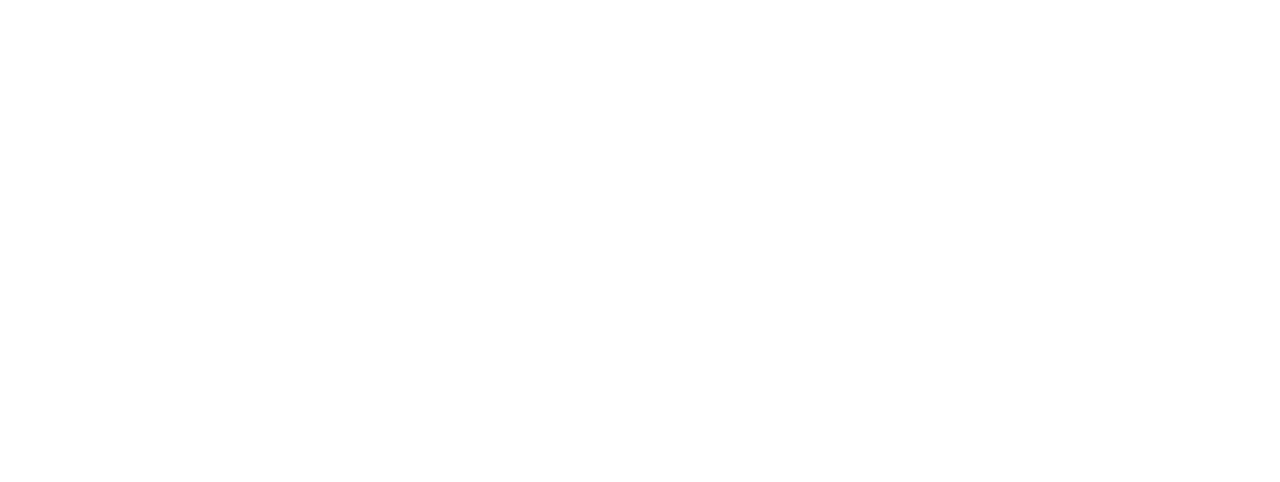
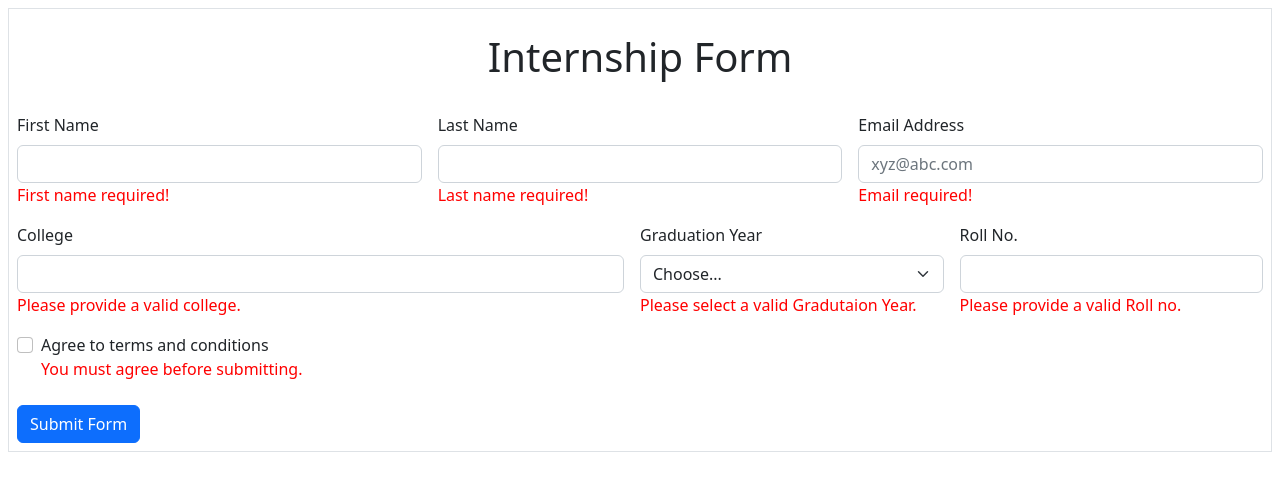
Before and after one commit to acciojob/bootstrap-form-easy-Powerpoffgirl, a website: page main.html in a window 1280 px wide. Drawn offline with nearby package versions, Linux system fonts and the light colour scheme.

Commit message:
completed

```diff
--- a/index.js
+++ b/index.js
@@ -1,6 +1,7 @@
 // This file is not to be modified. Please ignore this.
 // We will understand all of this later in the course.
 // DO NOT MODIFY THIS FILE
+var alertText = document.getElementById("alert-text");
 
 const express = require('express');
 const path = require('path');
--- a/main.html
+++ b/main.html
@@ -1,16 +1,63 @@
-<!DOCTYPE html>
+<!doctype html>
+<html lang="en">
+  <head>
+    <meta charset="utf-8">
+    <meta name="viewport" content="width=device-width, initial-scale=1">
+    <title>Assingment 7 Problem 3</title>
+    <link href="https://cdn.jsdelivr.net/npm/bootstrap@5.2.3/dist/css/bootstrap.min.css" rel="stylesheet" integrity="sha384-rbsA2VBKQhggwzxH7pPCaAqO46MgnOM80zW1RWuH61DGLwZJEdK2Kadq2F9CUG65" crossorigin="anonymous">
+	<link>
+</head>
+  <body>
+	<form class="m-2 border">
+		<h1 class="text-center m-4">Internship Form</h1>
+		<div class="row1 d-flex">
+			<div class=" w-100 m-2">
+				<label for="firstname" class="form-label">First Name</label>
+				<input type="text" class="form-control" id="firstname" aria-describedby="emailHelp">
+				<div id="alert-text" style="color: red;">First name required!</div>
+			  </div>
+			<div class=" w-100 m-2">
+			  <label for="lastname" class="form-label">Last Name</label>
+			  <input type="text" class="form-control" id="lastname" aria-describedby="emailHelp">
+			  <div id="alert-text" style="color: red;">Last name required!</div>
+			</div>
+			<div class=" w-100 m-2">
+				<label for="exampleInputEmail1" class="form-label">Email Address</label>
+				<input type="email" class="form-control" placeholder="xyz@abc.com" id="exampleInputEmail1" aria-describedby="emailHelp">
+				<div id="alert-text" style="color: red;">Email required!</div>
+			  </div>
+		</div>
+		<div class="row2 d-flex">
+			<div class="w-100 m-2">
+				<label for="college" class="form-label">College</label>
+				<input type="text" class="form-control" id="college">
+				<div id="alert-text" style="color: red;">Please provide a valid college.</div>
+			</div>
+			<div class="w-50 m-2">
+				<label for="graduationYear">Graduation Year</label>
+					<select class="form-select mt-2" aria-label="Default select example">
+					<option selected>Choose...</option>
+					<option value="1">2020</option>
+					<option value="2">2021</option>
+					<option value="3">2022</option>
+					<option value="4">2023</option>
+				  </select>
+				  <div id="alert-text" style="color: red;">Please select a valid Gradutaion Year.</div>
+			</div>
+			<div class="w-50 m-2">
+					<label for="rollno" class="form-label">Roll No.</label>
+					<input type="number" class="form-control" id="rollno" aria-describedby="emailHelp">
+					<div id="alert-text" style="color: red;">Please provide a valid Roll no.</div>
+			</div>
+		</div>
 
-<html>
-
-<head>
-	<link rel="stylesheet" href="styles.css">
-</head>
-
-<body>
-	<!-- the entire body must be written by student -->
-    <script type="text/javascript" src="./script.js">
-</script>
-
-</body>
-
+		<div class="mb-3 form-check m-2">
+		  <input type="checkbox" class="form-check-input" id="exampleCheck1">
+		  <label class="form-check-label" for="exampleCheck1">Agree to terms and conditions</label>
+		  <div id="alert-text" style="color: red;">You must agree before submitting.</div>
+		</div>
+		<button type="submit" class="btn btn-primary m-2">Submit Form</button>
+	  </form>
+    <script src="https://cdn.jsdelivr.net/npm/bootstrap@5.2.3/dist/js/bootstrap.bundle.min.js" integrity="sha384-kenU1KFdBIe4zVF0s0G1M5b4hcpxyD9F7jL+jjXkk+Q2h455rYXK/7HAuoJl+0I4" crossorigin="anonymous"></script>
+  </body>
 </html>
```
